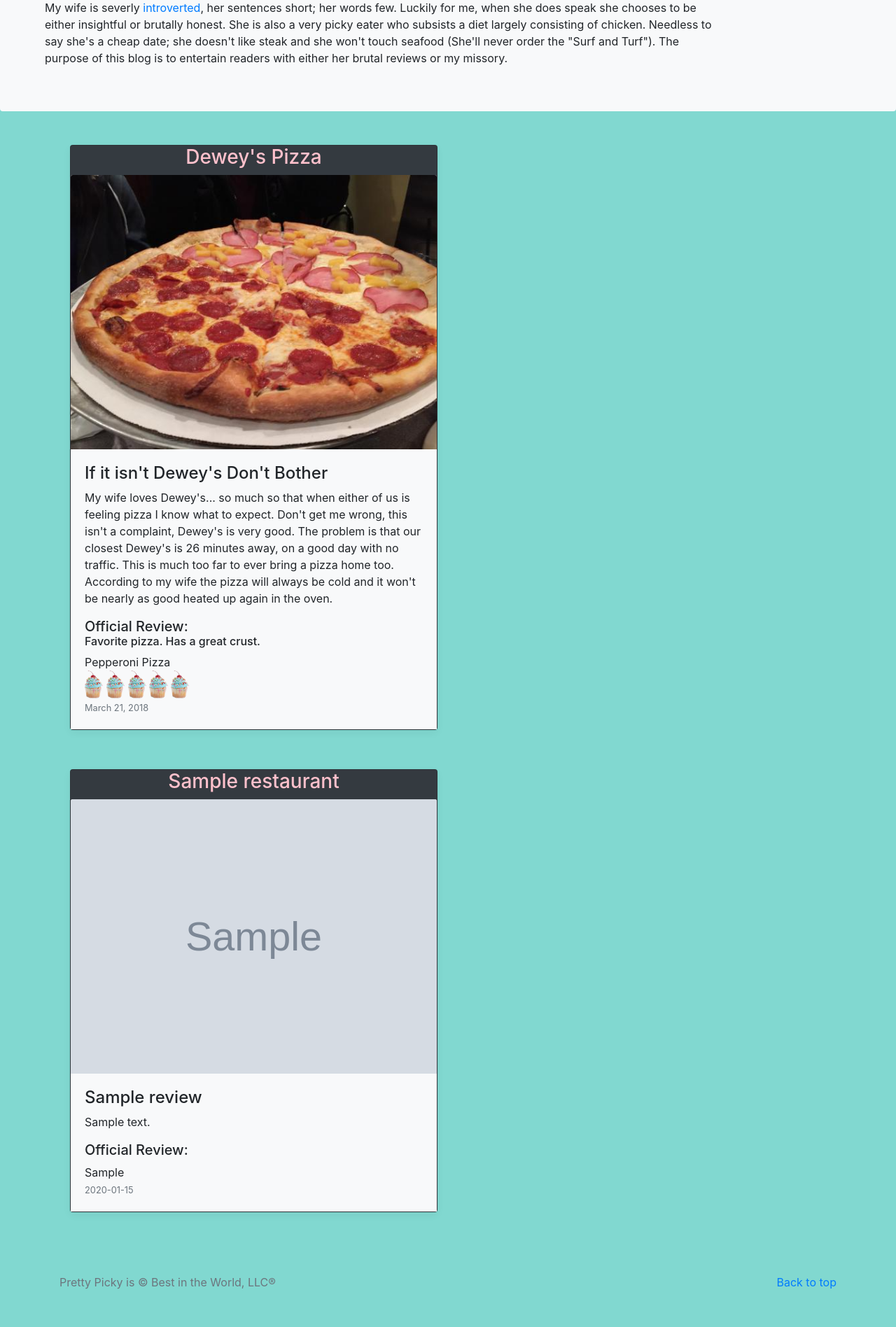
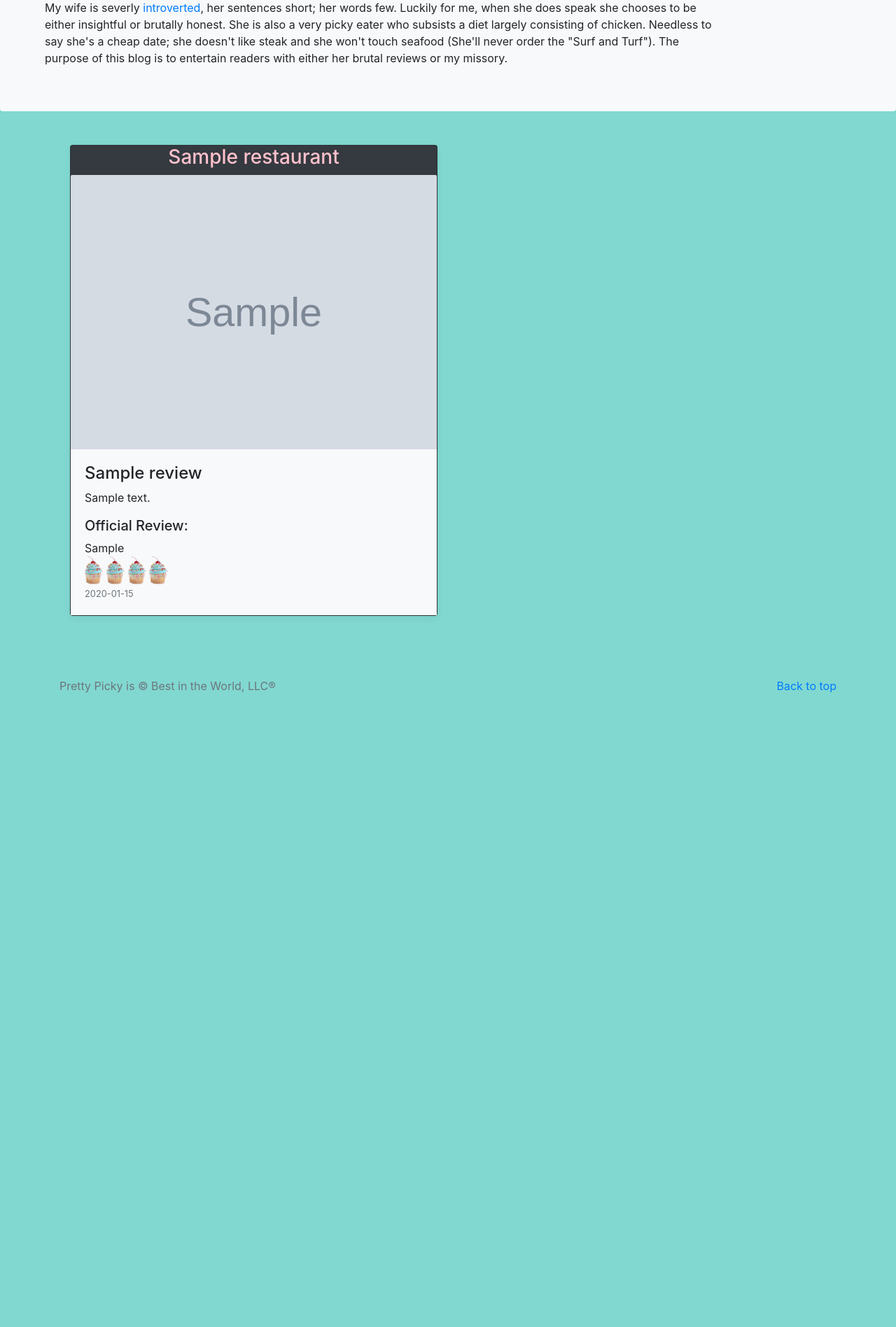
Before and after one commit to Rabvc4/blogz, a Flask app: page /blog in a window 1280 px wide. Shown: the part 207-2103 px from the top of the page at 70% size. After the commit the page ends 1197 px from the top, so only its background shows below. Run offline with Flask 2, Linux system fonts and the light colour scheme; tables that the repository leaves empty hold one stand-in row (values such as "Sample post"); grey boxes marked "Sample" are stand-in pictures; some libraries are stand-ins or nearby versions.

Commit message:
Got jinja2 templates to display images and got dynamic cupcake ratings working

```diff
--- a/templates/blog.html
+++ b/templates/blog.html
@@ -11,33 +11,6 @@
         </div>
       </div>
 
-      <article class="py-3">
-        <div class="container">
-            <div class="col-md-6">
-              <div class="card mb-4 box-shadow bg-dark">
-                <div class="mx-auto"><h3>Dewey's Pizza</h3></div>
-                <img class="card-img-top" src="../images/pizza.jpg" alt="Card image cap">
-                <div class="card-body bg-light">
-                  <p class="h4">If it isn't Dewey's Don't Bother</p>
-                  <p class="card-text">My wife loves Dewey's... so much so that when either of us is feeling pizza I know what to expect. Don't get me wrong, this isn't a complaint, Dewey's is very good. The problem is that our closest Dewey's is 26 minutes away, on a good day with no traffic. This is much too far to ever bring a pizza home too. According to my wife the pizza will always be cold and it won't be nearly as good heated up again in the oven.</p>
-                  <div class="h5">Official Review:
-                  <p class="h6">Favorite pizza. Has a great crust.</p></div>
-                  <section class="review-cakes">
-                    <div>Pepperoni Pizza</div>
-                    <img src="../images/favicon.ico"/>
-                    <img src="../images/favicon.ico"/>
-                    <img src="../images/favicon.ico"/>
-                    <img src="../images/favicon.ico"/>
-                    <img src="../images/favicon.ico"/>
-                  <div class="d-flex justify-content-between align-items-center"></section>
-                    <small class="text-muted">March 21, 2018</small>
-                  </div>
-                </div>
-              </div>
-            </div>
-        </div>
-      </article>
-
       {% if blog|length == 0 %}
         <p>No reviews found on blog</p>
       {% else %}
@@ -47,7 +20,7 @@
                 <div class="col-md-6">
                   <div class="card mb-4 box-shadow bg-dark">
                     <div class="mx-auto"><h3>{{ review.name }}</h3></div>
-                    <img class="card-img-top" src="../images/{{ review.image }}" alt="{{ review.image }}">
+                    <img class="card-img-top" src="static/images/{{ review.image }}" alt="{{ review.image }}">
                     <div class="card-body bg-light">
                       <p class="h4">{{ review.title }}</p>
                       <p class="card-text">{{ review.content }}</p>
@@ -55,6 +28,9 @@
                       <p class="h6">{{ review.review }}</p></div>
                       <section class="review-cakes">
                         <div>{{ review.food }}</div>
+                        {% for n in range(review.rating) %}
+                          <img src="static/images/favicon.ico"/>
+                        {% endfor %}
                       <div class="d-flex justify-content-between align-items-center"></section>
                         <small class="text-muted">{{ review.date }}</small>
                       </div>
--- a/templates/navbar.html
+++ b/templates/navbar.html
@@ -1,7 +1,7 @@
 {% block navbar %}
     <header>
       <nav class="navbar navbar-expand-sm navbar-dark fixed-top bg-dark">
-        <a class="navbar-brand" href="/blog"><span class="brand-name">Pretty Picky<img class="logo" src="../images/favicon.ico"/><span></a>
+        <a class="navbar-brand" href="/blog"><span class="brand-name">Pretty Picky<img class="logo" src="static/images/favicon.ico"/><span></a>
         <button class="navbar-toggler" type="button" data-toggle="collapse" data-target="#navbarsExample03" aria-controls="navbarsExample03" aria-expanded="false" aria-label="Toggle navigation">
           <span class="navbar-toggler-icon"></span>
         </button>
```
